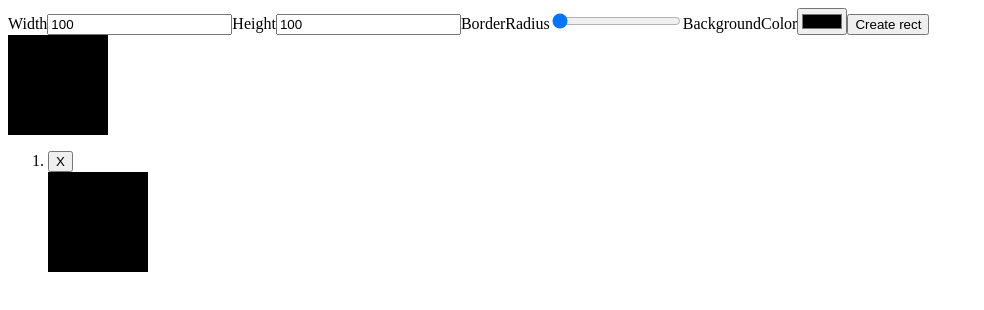
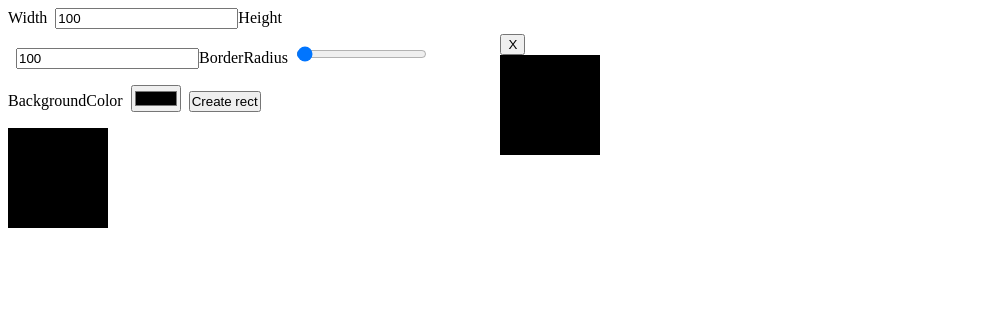
Before and after one commit to pnowak/rect-rr-tdd, a React app: page / in a window 1280 px wide. Both pictures are taken after a click on the input "Create rect". Shown: the top 310 px of the page, without its empty margins (0-984 px from the left). Built offline with nearby package versions, Linux system fonts and the light colour scheme; the HTML template or start-up script is replaced by a standard one.

Commit message:
Use styled-components

```diff
--- a/package.json
+++ b/package.json
@@ -52,13 +52,18 @@
     "@types/node": "^14.11.2",
     "@types/react": "^16.9.50",
     "@types/react-dom": "^16.9.8",
+    "@types/styled-components": "^5.1.4",
     "nanoid": "^3.1.12",
     "react": "^16.13.1",
     "react-dom": "^16.13.1",
     "react-redux": "^7.2.1",
     "redux": "^4.0.5",
     "save-dev": "0.0.1-security",
+    "styled-components": "^5.2.0",
     "ts-jest": "^26.4.1",
     "typescript": "^4.0.3"
+  },
+  "resolutions": {
+    "styled-components": "^5"
   }
 }
--- a/src/app/App.tsx
+++ b/src/app/App.tsx
@@ -1,13 +1,19 @@
-import React from 'react';
+import React, { ReactElement } from 'react';
 import { Editor } from '../features/editor/Editor';
 import { Gallery } from '../features/gallery/Gallery';
+import styled from 'styled-components';
 
-// eslint-disable-next-line @typescript-eslint/explicit-module-boundary-types
-export const App = () => {
+const StyledMainDiv = styled.div`
+  display: flex;
+  align-items: flex-start;
+  align-content: flex-start;
+`;
+
+export const App = (): ReactElement => {
   return (
-    <div>
+    <StyledMainDiv>
       <Editor />
       <Gallery />
-    </div>
+    </StyledMainDiv>
   );
 };
--- a/src/app/store.ts
+++ b/src/app/store.ts
@@ -1,5 +1,5 @@
 import { createStore, compose } from 'redux';
-import { editorReducer } from '../features/editor/reducer';
+import { editorReducer } from '../features/editor/reducer'
 
 // eslint-disable-next-line @typescript-eslint/explicit-module-boundary-types
 export const configureStore = (storeEnhancers = []) => {
--- a/src/features/editor/Editor.tsx
+++ b/src/features/editor/Editor.tsx
@@ -1,10 +1,22 @@
-import React, { BaseSyntheticEvent, useState } from 'react';
+import React, { BaseSyntheticEvent, ReactElement, useState } from 'react';
 import { useDispatch } from 'react-redux';
 import { nanoid } from 'nanoid'
 import { createRect } from './actions';
+import styled from 'styled-components';
 
-// eslint-disable-next-line @typescript-eslint/explicit-module-boundary-types
-export const Editor = () => {
+const StyledEditor = styled.div`
+  flex-direction: column;
+  align-content: flex-start;
+  justify-content: center;
+  width: 35%;
+`;
+
+const StyledInput = styled.input`
+  padding: 1px;
+  margin: 0 0 1rem .5rem;
+`;
+
+export const Editor = (): ReactElement => {
   const dispatch = useDispatch();
 
   const [width, setWidth] = useState(100);
@@ -26,10 +38,10 @@ export const Editor = () => {
   };
 
   return (
-    <div>
+    <StyledEditor>
       <form id="editorForm" onSubmit={handleSubmit}>
         <label htmlFor="width">Width</label>
-        <input
+        <StyledInput
           id="width"
           type="number"
           name="width"
@@ -39,7 +51,7 @@ export const Editor = () => {
           }
         />
         <label htmlFor="height">Height</label>
-        <input
+        <StyledInput
           id="height"
           type="number"
           name="height"
@@ -49,7 +61,7 @@ export const Editor = () => {
           }
         />
         <label htmlFor="borderRadius">BorderRadius</label>
-        <input
+        <StyledInput
           id="borderRadius"
           type="range"
           name="borderRadius"
@@ -59,7 +71,7 @@ export const Editor = () => {
           }
         />
         <label htmlFor="backgroundColor">BackgroundColor</label>
-        <input
+        <StyledInput
           id="backgroundColor"
           type="color"
           name="backgroundColor"
@@ -68,9 +80,9 @@ export const Editor = () => {
             setBackgroundColor((e.target as HTMLInputElement).value)
           }
         />
-        <input type="submit" value="Create rect" />
+        <StyledInput type="submit" value="Create rect" />
       </form>
       <div id="output" style={{height, width, borderRadius, backgroundColor}}></div>
-    </div>
+    </StyledEditor>
   );
 };
--- a/src/features/gallery/Gallery.tsx
+++ b/src/features/gallery/Gallery.tsx
@@ -1,10 +1,25 @@
-import React, { BaseSyntheticEvent } from 'react';
+import React, { BaseSyntheticEvent, ReactElement } from 'react';
 import { useDispatch, useSelector } from 'react-redux';
 import { selectRects } from './types';
 import { removeRect } from './actions'
+import styled from 'styled-components';
 
-// eslint-disable-next-line @typescript-eslint/explicit-module-boundary-types
-export const Gallery = () => {
+const StyledGallery = styled.div`
+  width: 65%;
+`;
+
+const StyledList = styled.ol`
+  list-style: none;
+  display: grid;
+  grid-template-columns: repeat(4, 1fr);
+`;
+
+const StyledListItem = styled.li`
+  padding: 5px;
+  margin: 5px;
+`;
+
+export const Gallery = (): ReactElement => {
   const rects = useSelector(selectRects);
   const dispatch = useDispatch();
 
@@ -13,18 +28,18 @@ export const Gallery = () => {
     const rectObject = JSON.parse(event.target.dataset.rect);
 
     dispatch(removeRect(rectObject));
-  }
+  };
 
   return (
-    <div id="gallery">
-      <ol>
+    <StyledGallery id="gallery">
+      <StyledList>
         {rects.map(rect => (
-          <li key={rect.id}>
+          <StyledListItem key={rect.id}>
             <button type="button" data-rect={JSON.stringify(rect)} onClick={handleClick}>X</button>
             <div style={rect}></div>
-          </li>
+          </StyledListItem>
         ))}
-      </ol>
-    </div>
+      </StyledList>
+    </StyledGallery>
   );
 };
--- a/src/features/gallery/types.ts
+++ b/src/features/gallery/types.ts
@@ -1,6 +1,6 @@
 import { EditorState, Rect } from '../editor/types';
 
-export const selectRects = (state: EditorState): Rect[] => state.rects;
+export const selectRects = (state: EditorState): Rect[] => state.rects
 
 export const REMOVE_RECT = 'REMOVE_RECT';
 
```
Also changed, not shown: 1 other file (tests, documents, lock files or other folders).
